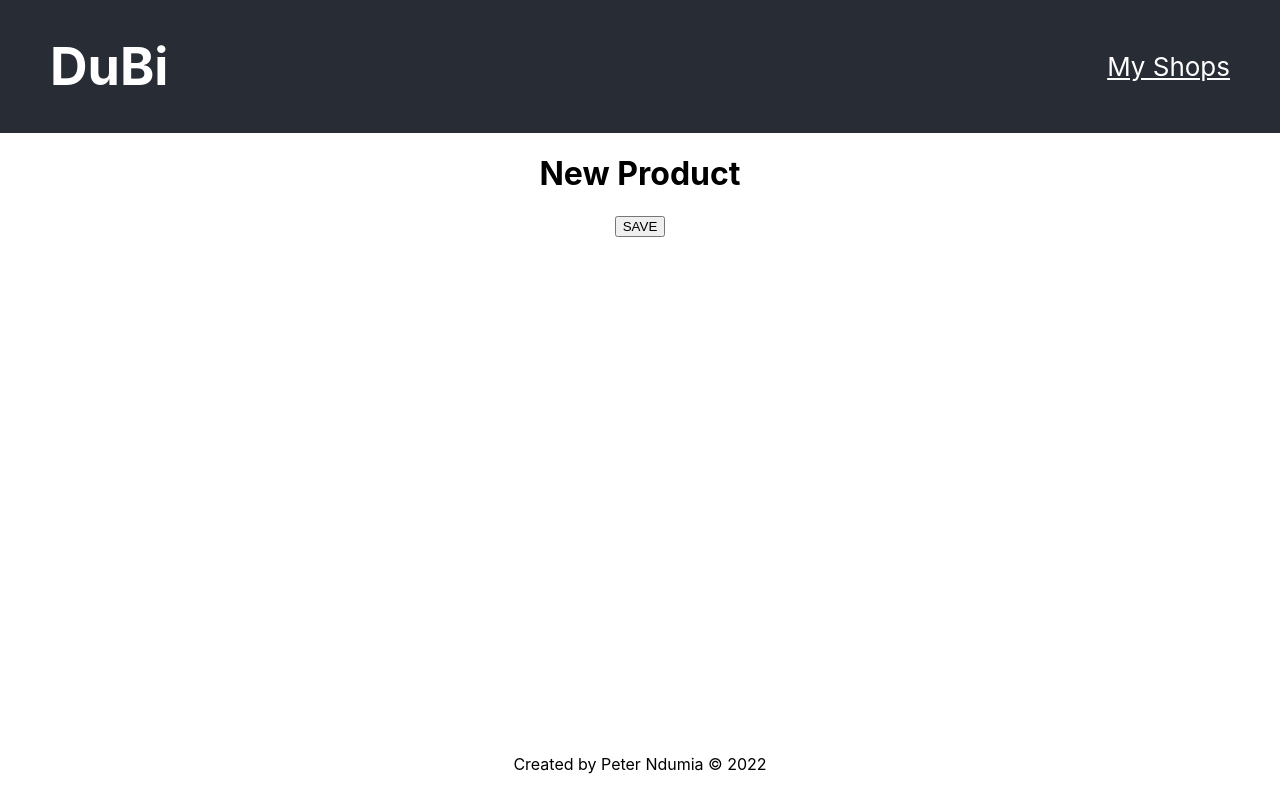
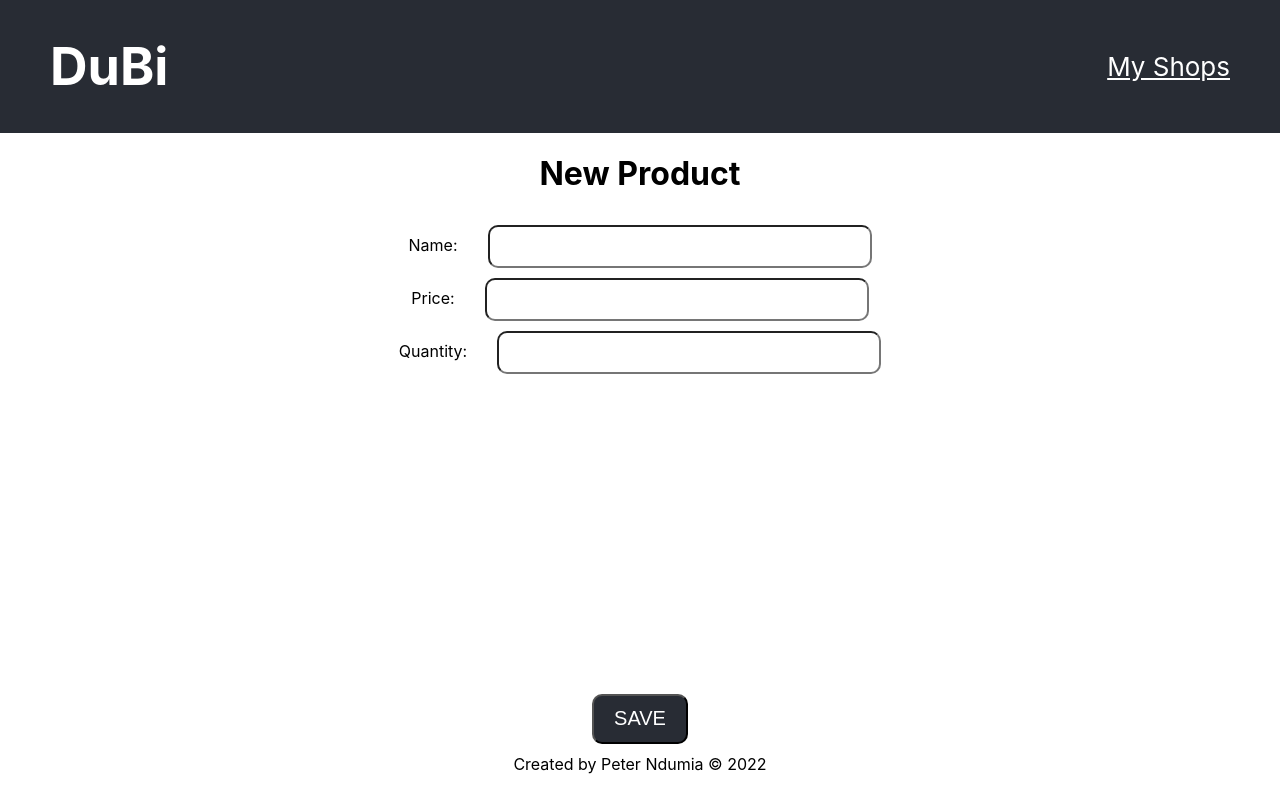
Before and after one commit to Thee-pete/DuBi-vendor-panel, a React (Create React App) app: page /newproduct in a window 1280 px wide. Built offline with nearby package versions, Linux system fonts and the light colour scheme.

Commit message:
CSS update on new product and new shop

```diff
--- a/src/components/AllShops.js
+++ /dev/null
@@ -1,21 +0,0 @@
-import React from 'react';
-import { useNavigate } from 'react-router-dom';
-import Shop from './ShopPage';
-
-//map shops in the all shops grid and navigate to shop component when shop is clicked
-function AllShops(props) {
-    const navigate = useNavigate();
-    function handleClick(){
-        //navigate to specific shop clicked
-        navigate("/shop");
-    }
-    return (
-        <div>
-          <h1>All shops</h1>
-          <button onClick={handleClick}>this will be a div with img and text of shops mapped from being fetched </button>
-
-        </div>
-    );
-}
-
-export default AllShops;
--- a/src/components/MyShops.js
+++ b/src/components/MyShops.js
@@ -1,7 +1,6 @@
 import React from 'react';
 import { NavLink } from 'react-router-dom';
-import AllShops from './AllShops';
-import Shop from './ShopPage';
+import Shop from './Shop';
 
 //show list of shops in div/gridview
 function MyShops(props) {
@@ -12,9 +11,9 @@ function MyShops(props) {
             <NavLink to="/newshop">New shop</NavLink>
 
            <ul>
-            <li>shop</li>
-            <li>shop</li>
-            <li>shop</li>
+            <li><Shop/></li>
+            <li><Shop/></li>
+            <li><Shop/></li>
            </ul>
 
 
--- a/src/components/NewProduct.js
+++ b/src/components/NewProduct.js
@@ -6,8 +6,8 @@ import { useNavigate } from 'react-router-dom';
 function NewProduct() {
 
     const navigate = useNavigate();
-    function handleClick(){
-        //need to get the specific shop so use id to identify
+    function handleSubmit(){
+        //need to get the specific shop so use id to identify and add the product to the shop
         navigate("/shoppage");
     }
 
@@ -15,9 +15,27 @@ function NewProduct() {
 
 
     return (
-        <div>
+        <div className='newproduct-container'>
             <h1>New Product</h1>
-           <button onClick={handleClick}>SAVE</button>
+            <form onSubmit={handleSubmit}>
+              <label>
+                Name:
+               <input type="text" name="name" />
+               </label>
+               <br></br>
+               <label>
+                Price:
+               <input type="text" name="name" />
+               </label>
+               <br></br>
+               <label>
+                Quantity:
+               <input type="text" name="name" />
+               </label>
+               <br></br>
+               <br></br>
+              <button type="submit" value="Submit">SAVE</button>
+             </form>
         </div>
     );
 }
--- a/src/components/Product.js
+++ b/src/components/Product.js
@@ -3,8 +3,10 @@ import React from 'react';
 function Product(props) {
     //should be imported in the shop component
     return (
-        <div>
-            <h1>All products</h1>
+        <div className='product-container'>
+            <h1>product name as prop</h1>
+            <p>product price as prop</p>
+            <p>product quantity as prop</p>
         </div>
     );
 }
--- a/src/components/Shop.js
+++ b/src/components/Shop.js
@@ -1,9 +1,17 @@
 import React from 'react';
+import { useNavigate } from 'react-router-dom';
 
+//shop can be clicked and navigate to the shoppage with specific id to view its products
 function Shop(props) {
+    const navigate =useNavigate();
+    function handleOnClick(){
+        navigate("/shoppage")
+
+    }
     return (
-        <div>
-
+        <div className="shop-container" onClick={handleOnClick}>
+            <h1>shop name as prop</h1>
+            <p>shop category as prop</p>
         </div>
     );
 }
--- a/src/components/ShopPage.js
+++ b/src/components/ShopPage.js
@@ -1,5 +1,6 @@
 import React from 'react';
 import { useNavigate } from 'react-router-dom';
+import Product from './Product';
 
 function ShopPage(props) {
     ///get all products from specific shop id
@@ -11,13 +12,13 @@ function ShopPage(props) {
     }
     return (
         <div>
-            <h1>Shop name</h1>
-            <p>Category</p>
+            <h1>Shop name from server</h1>
+            <p>Category from server</p>
             <div className='shop-products'>
             <button onClick={handleClick}>New Product</button>
             <ul>
-                <li>product</li>
-                <li>product</li>
+                <li><Product/></li>
+                <li><Product/></li>
             </ul>
 
             </div>
--- a/src/index.css
+++ b/src/index.css
@@ -107,3 +107,48 @@ code {
   text-align: center;
 
 }
+.shop-container{
+  border-radius: 10px;
+  border: solid black 2px;
+  width: 200px;
+  margin: 5px;
+  align-self: center;
+}
+.product-container{
+  border-radius: 10px;
+  border: solid black 2px;
+  width: 200px;
+  margin: 5px;
+  align-self: center;
+}
+
+
+
+.newproduct-container label{
+    min-width: 100%;
+
+}
+
+.newproduct-container input{
+    width: 30%;
+    padding: 12px 20px;
+    margin-left: 30px;
+    margin-top: 10px;
+    box-sizing: border-box;
+    border-radius: 10px;
+}
+
+
+
+.newproduct-container button{
+  width:max-content;
+  height:50px;
+  margin-top: 300px;
+  background-color:  #282c34;
+  color: white;
+  font-size: 20px;
+  padding-left: 20px;
+  padding-right: 20px;
+  border-radius: 10px;
+  text-align: center;
+}
```
